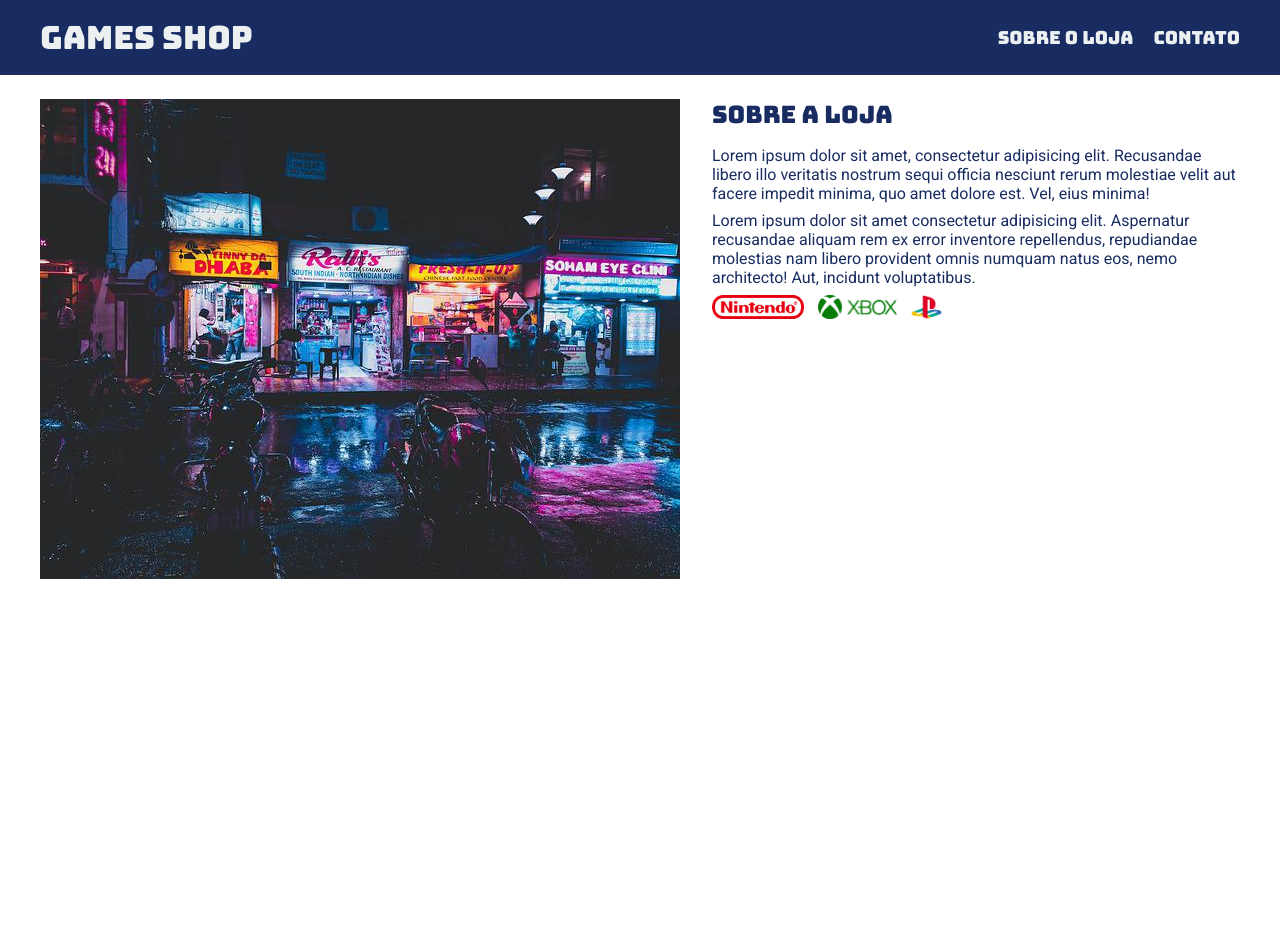
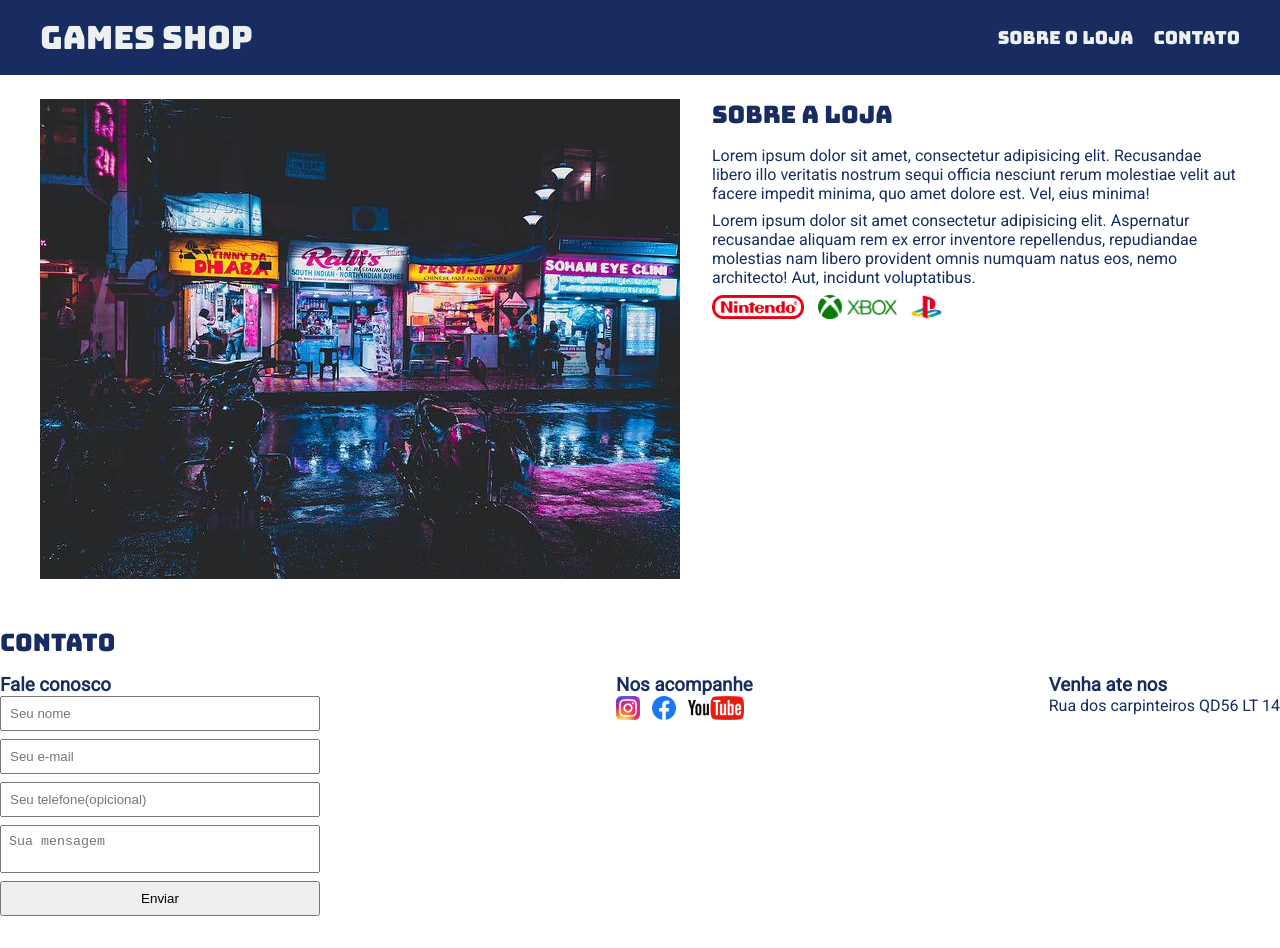
Before and after one commit to Mychaeldev/GameShop, a plain HTML site: page index.html in a window 1280 px wide. Before the commit the page ends 800 px from the top, so only its background shows below. Drawn offline with Linux system fonts and the light colour scheme.

Commit message:
continuação

```diff
--- a/index.html
+++ b/index.html
@@ -48,6 +48,44 @@
 
     </div>
   </section>
+  <section id="contact">
+    <div class="conteiner">
+      <h2>Contato</h2>
+      <div class="contact-methods">
+        <div>
+          <h3>Fale conosco</h3>
+          <form>
+          <input type="text" placeholder="Seu nome"/>
+          <input type="email" placeholder="Seu e-mail"/>
+          <input type="tel" placeholder="Seu telefone(opicional)"/>
+          <textarea placeholder="Sua mensagem"></textarea>
+          <button type="submit">Enviar</button>
+          </form>
+        </div>
+        <div>
+          <h3>Nos acompanhe</h3>
+          <ul class="social-links">
+            <li>
+              <a href="#" title="Siga-nos no Instagram" ><img src="./images/instagram.png" alt="Logo do Instagram">
+              </a>
+            </li>
+            <li>
+              <a href="#" title="Siga-nos no Facebook" ><img src="./images/facebook.png" alt="Logo do Facebook">
+              </a>
+            </li>
+            <li>
+              <a href="#" title="Visite o nosso canal do YouTube" ><img src="./images/youtube.png" alt="Logo do YouTube">
+              </a>
+            </li>
+          </ul>
+        </div>
+        <div>
+          <h3>Venha ate nos</h3>
+          <p>Rua dos carpinteiros QD56 LT 14</p>
+        </div>
+      </div>
+    </div>
+  </section>
 </body>
 
 </html>
--- a/main.css
+++ b/main.css
@@ -75,3 +75,30 @@ section p {
 .frente-loja {
   margin-right: 32px;
 }
+
+.social-links img {
+  height: 24px;
+}
+.social-links li {
+  display: inline;
+ margin-right: 8px;
+}
+.social-links li a {
+  text-decoration: none;
+}
+#contact .container{
+  display: block;
+}
+.contact-methods{
+  display: flex;
+  justify-content: space-between;
+}
+form input,form textarea, form button {
+  display: block;
+  width: 320px;
+  margin-bottom: 8px;
+  padding: 8px;
+}
+form textarea {
+  resize: none;
+}
```
